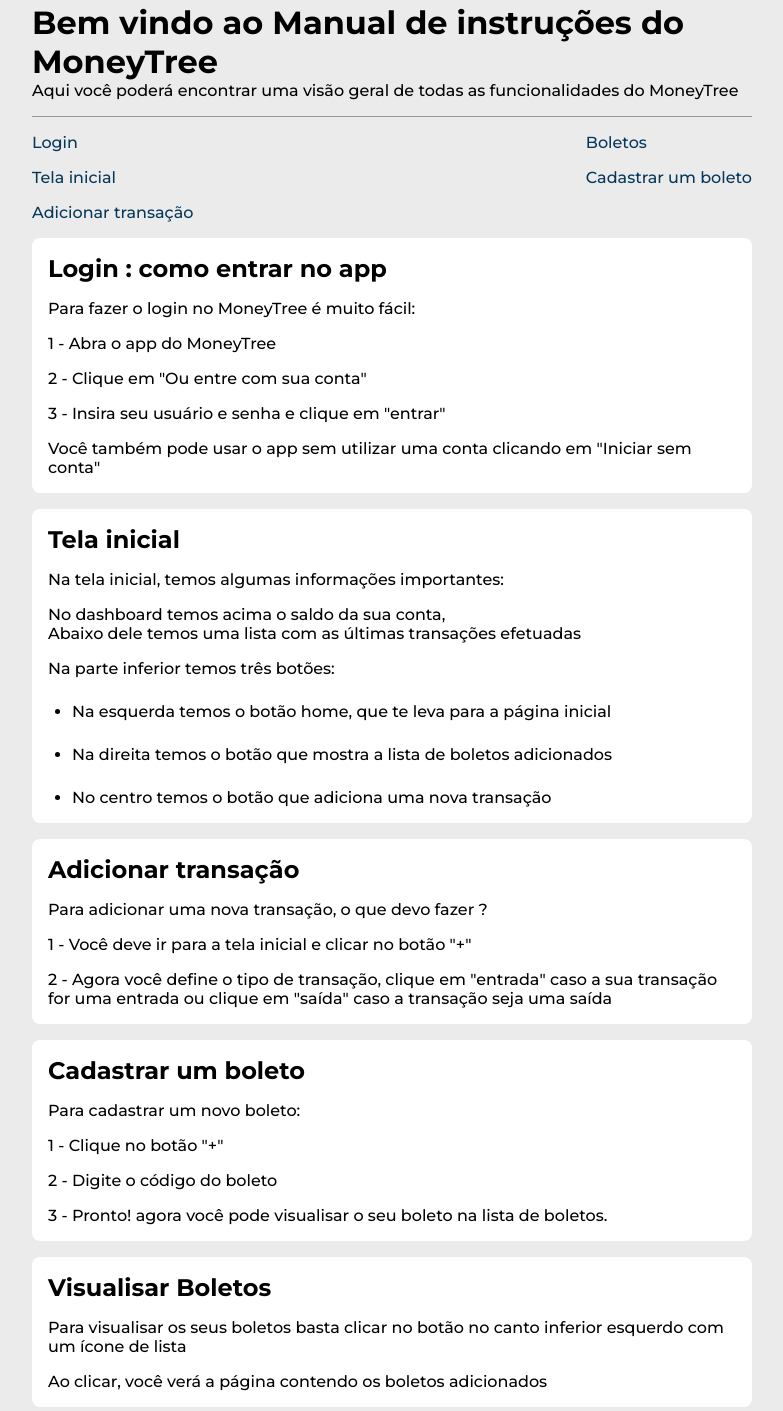
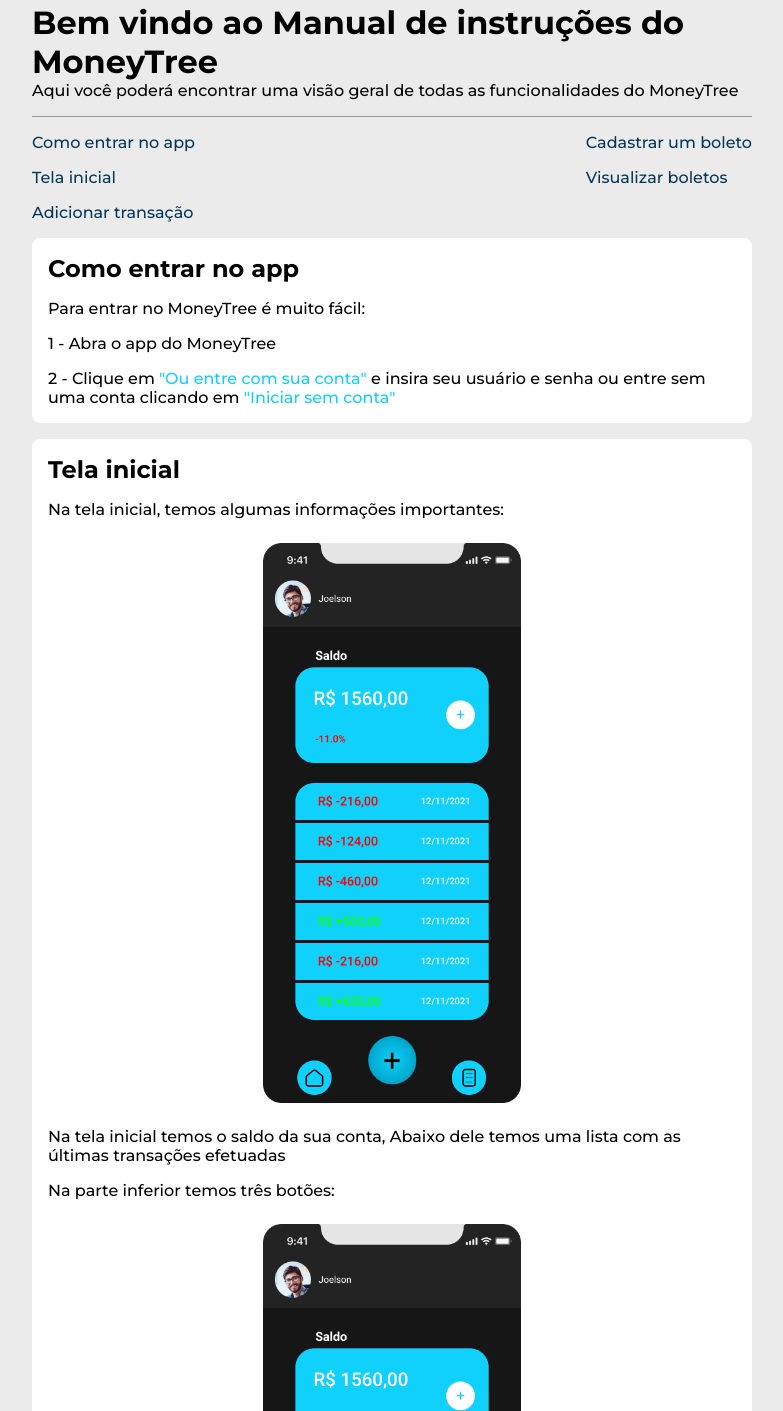
Before and after one commit to Luiz-Fel/Money-tree-manual-de-usuario, a website: page index.html in a window 1280 px wide. Shown: the part 109-1520 px from the top of the page, without its empty margins (248-1031 px from the left). Drawn offline with Linux system fonts and the light colour scheme.

Commit message:
Added images and updated text with highlights.

```diff
--- a/index.html
+++ b/index.html
@@ -15,7 +15,7 @@
     />
 </head>
 <body>
-    <header>
+    <header id="header">
         <div class="logo">
           <img src="public/logo.png" alt="logo" />
           <h1>MoneyTree</h1>
@@ -34,60 +34,84 @@
 
                 <nav class="sections-list">
                     <div class="nav nav-left ">
-                        <a href="">Login</a>
-                        <a href="">Tela inicial</a>
-                        <a href="">Adicionar transação</a>
+                        <a href="#como-entrar-no-app">Como entrar no app</a>
+                        <a href="#tela-inicial">Tela inicial</a>
+                        <a href="#adicionar-transacao">Adicionar transação</a>
 
                     </div>
                     <div class="nav nav-right">
 
-                        <a href="">Boletos</a>
-                        <a href="">Cadastrar um boleto</a>
+                        <a href="#cadastrar-um-boleto">Cadastrar um boleto</a>
+                        <a href="#visualizar-boletos">Visualizar boletos</a>
                     </div>
                 </nav>
               </div>
-              <div class="section">
-                <h3 class="section-title">Login : como entrar no app</h3>
-                <p>Para fazer o login no MoneyTree é muito fácil: </p>
+              <div class="section" id="como-entrar-no-app">
+                <h3 class="section-title" >Como entrar no app</h3>
+                <p>Para entrar no MoneyTree é muito fácil: </p>
                 <p>1 - Abra o app do MoneyTree</p>
-                <p>2 - Clique em "Ou entre com sua conta"</p>
-                <p>3 - Insira seu usuário e senha e clique em "entrar"</p>
-                <p>Você também pode usar o app sem utilizar uma conta clicando em "Iniciar sem conta"</p>
+                <p>2 - Clique em <span> "Ou entre com sua conta"</span> e insira seu usuário e senha ou entre sem uma conta clicando em <span>"Iniciar sem conta"</span></p>
 
               </div>
-              <div class="section">
+              <div class="section" id="tela-inicial">
                 <h3 class="section-title">Tela inicial</h3>
                 <p>Na tela inicial, temos algumas informações importantes:</p>
-                <p>No dashboard temos acima o saldo da sua conta, <br>Abaixo dele temos uma lista com as últimas transações efetuadas</p>
+                <div class="container-img">
+
+                    <img src="./public/Home.png" alt="">
+                </div>
+                <p>Na tela inicial temos o saldo da sua conta, Abaixo dele temos uma lista com as últimas transações efetuadas</p>
                 <p>Na parte inferior temos três botões:</p>
+                <div class="container-img">
+
+                    <img src="./public/Home-destacado.png" alt="">
+                </div>
                 <ul>
                     <li>Na esquerda temos o botão home, que te leva para a página inicial</li>
                     <li>Na direita temos o botão que mostra a lista de boletos adicionados</li>
-                    <li>No centro temos o botão que adiciona uma nova transação</li>
+                    <li>No centro temos o botão "+" que adiciona uma nova transação</li>
                   </div>
                 </ul>
-              <div class="section">
+              <div class="section" id="adicionar-transacao">
                 <h3 class="section-title">Adicionar transação</h3>
                   <p>Para adicionar uma nova transação, o que devo fazer ?</p>
-                  <p>1 - Você deve ir para a tela inicial e clicar  no botão "+"</p>
-                  <p>2 - Agora você define o tipo de transação, clique em "entrada" caso a sua transação for uma entrada ou clique em "saída" caso a transação seja uma saída</p>
+                  <p>1 - Você deve ir para a tela inicial e clicar  no botão <span>"+"</span></p>
+                  <p>2 - Agora você define o tipo de transação, clique em <span>"entrada"</span>  caso a sua transação for uma entrada ou clique em  <span>"saída"</span> caso a transação seja uma saída</p>
+                  <div class="container-img">
 
-              </div>
-              <div class="section">
+                      <img src="./public/Home cadastro saldo.png" alt="">
+                </div>
+                </div>
+                <div class="section" id="visualizar-boletos">
+                  <h3 class="section-title">Visualisar boletos</h3>
+                    <p>Para visualisar os seus boletos basta clicar no botão no canto inferior esquerdo com um ícone de lista</p>
+                    <div class="container-img">
+
+                        <img src="./public/Home-boleto-destacado.png" alt="">
+                    </div>
+                    <p>Ao clicar, você verá a página contendo os boletos adicionados</p>
+                    <div class="container-img">
+
+                        <img src="./public/Boletos.png" alt="">
+                    </div>
+                </div>
+              <div class="section" id="cadastrar-um-boleto">
                 <h3 class="section-title">Cadastrar um boleto </h3>
                   <p>Para cadastrar um novo boleto: </p>
-                  <p>1 - Clique no botão "+"</p>
-                  <p>2 - Digite o código do boleto </p>
-                  <p>3 - Pronto! agora você pode visualisar o seu boleto na lista de boletos.</p>
+                  <p>1 - Vá para a página de boletos clicando no botão inferior diteiro</p>
+                  <div class="container-img">
 
-              </div>
-              <div class="section">
-                <h3 class="section-title">Visualisar Boletos</h3>
-                  <p>Para visualisar os seus boletos basta clicar no botão no canto inferior esquerdo com um ícone de lista</p>
-                  <p>Ao clicar, você verá a página contendo os boletos adicionados</p>
+                      <img src="./public/Home-boleto-destacado.png" alt="">
+                    </div>
+                  <p>2 - Clique no botão <span> "+"</span> </p>
+                  <p>3 - Digite o código do boleto </p>
+                  <div class="container-img">
+
+                      <img src="./public/Boletos cadastro.png" alt="">
+                  </div>
+                  <p>4 - Pronto! agora você pode visualisar o boleto adicionado na lista de boletos.</p>
               </div>
         </div>
-        <a href="" class="scrool-up"></a>
       </main>
       <footer>
         <div class="logo">
@@ -96,6 +120,9 @@
             <a class="github-icon" href="https://github.com/WillhelmKya/PROJETO-ED-EQUIPE-C"><img src="./public/github.png" alt="Github"></a>
         </div>
         <ul>
+            <li>
+                <a href="#header" class="scroll-up">Voltar para o início</a>
+            </li>
             <li>Dúvidas ? <a href="">Fale conosco</a></li>
             <li><a href="">Acesse o MoneyTree</a></li>
         </ul>
--- a/styles.scss
+++ b/styles.scss
@@ -71,6 +71,7 @@
     padding-top: 4rem;
     padding: 1rem;
     margin: auto;
+    padding-bottom: 2rem;
     border-bottom: var(--black-400) 1px solid;
     .content {
         max-width: 720px;
@@ -115,6 +116,18 @@
             border-radius: 8px;
             background-color: white;
             margin-top: 1rem;
+            span {
+                color: var(--blue);
+            }
+            .container-img {
+                margin-top: 1.5rem;
+                margin-bottom: 1.5rem;
+                display: flex;
+                justify-content: center;
+            }
+            img {
+                height: 35rem;
+            }
             p {
                 margin-top: 1rem;
             }
```
Also changed, not shown: public/Boletos cadastro.png (added), public/Boletos.png (added), public/Home cadastro boleto.png (added), public/Home cadastro saldo.png (added), public/Home-boleto-destacado.png (added), public/Home-destacado.png (added), public/Home.png (added), styles.css, 1 other file.
